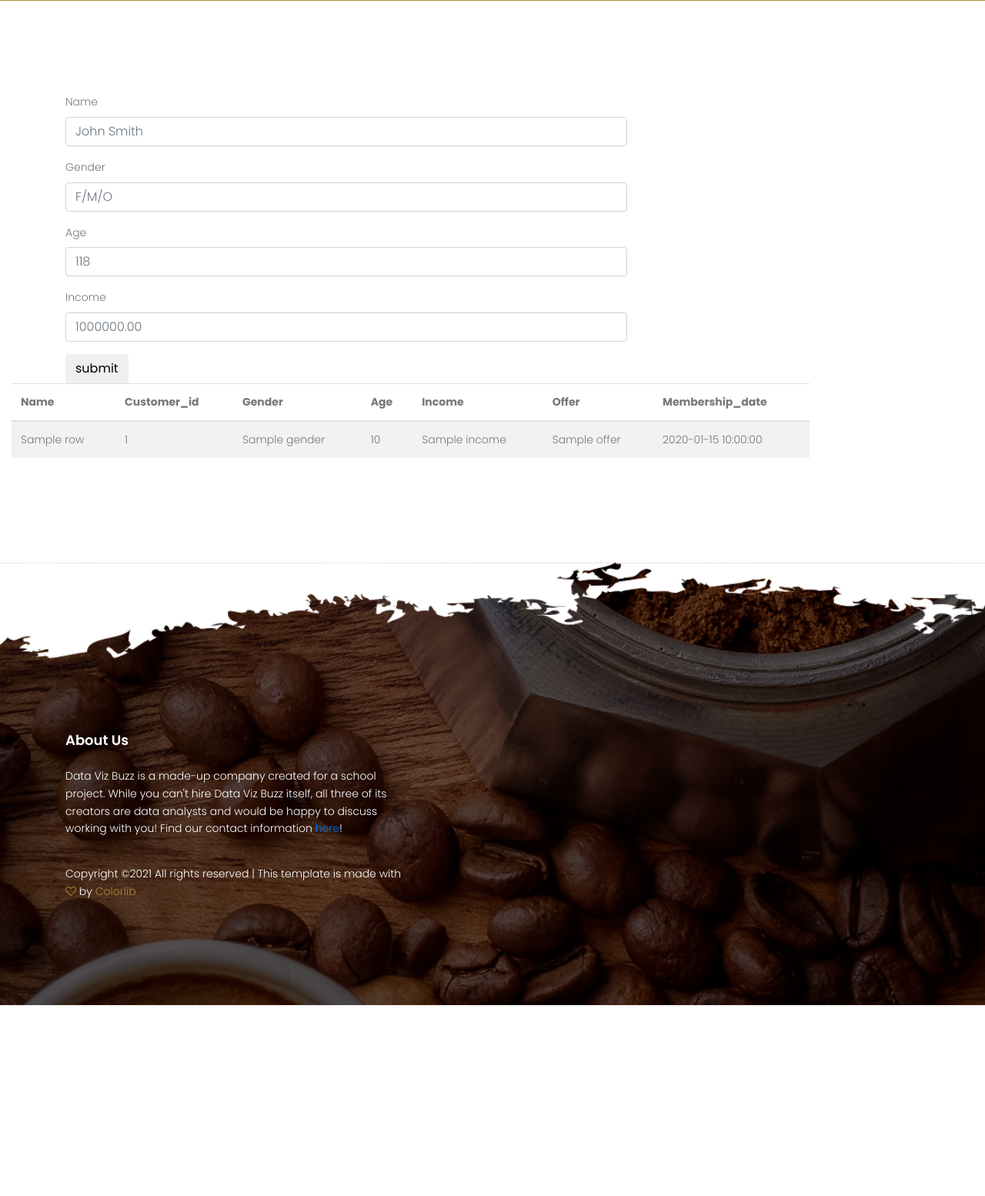
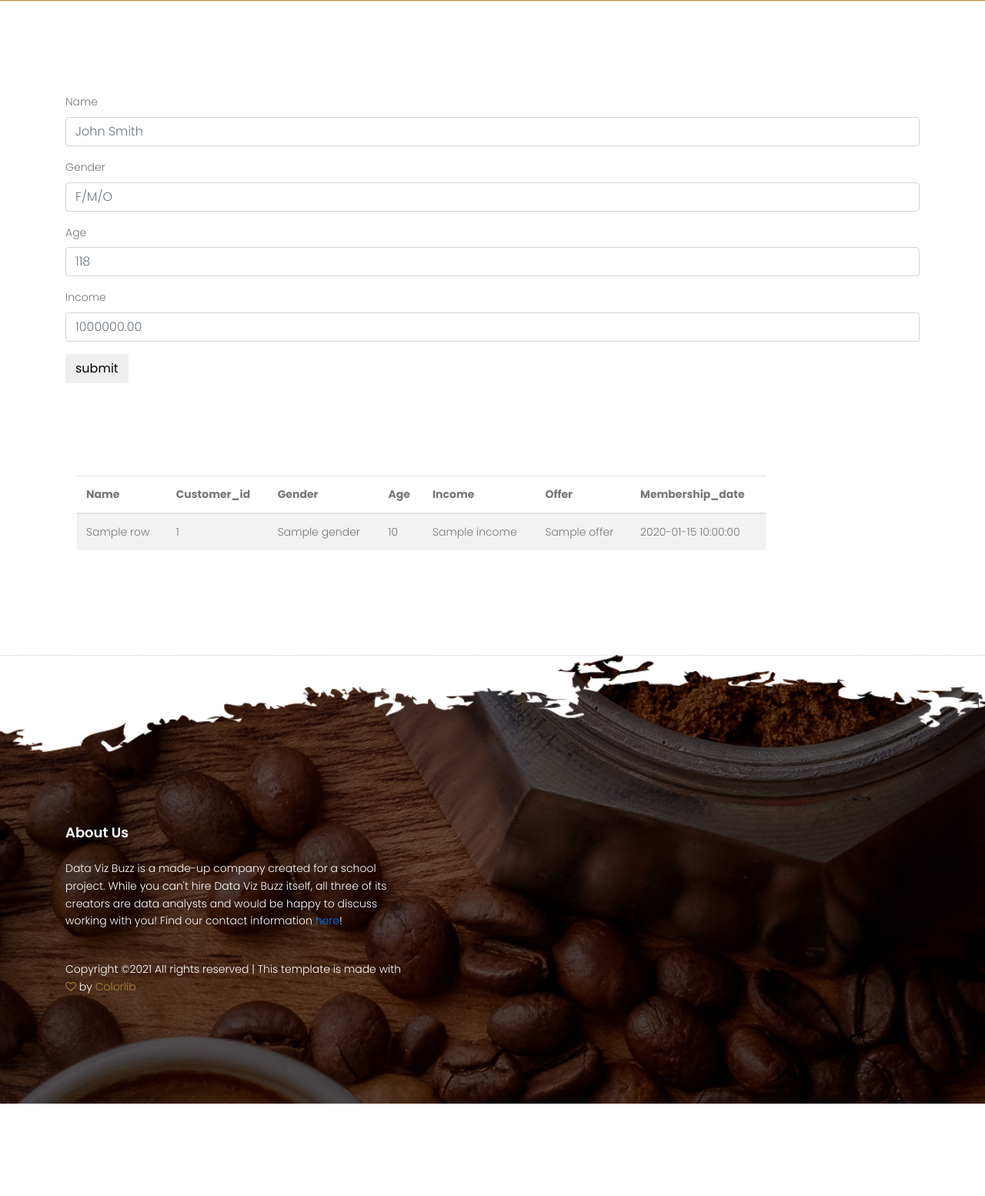
Before and after one commit to kehull/Project-3, a Flask app: template templates/model.html in a window 1280 px wide. Shown: the part 599-2153 px from the top of the page at 77% size. Before the commit the page ends 1905 px from the top, so only its background shows below. Run offline with Flask 2, Linux system fonts and the light colour scheme; the template is opened without the code that fills it: most values are stand-ins (such as "Sample title", 1, 10 or a date in 2020); some libraries are stand-ins or nearby versions.

Commit message:
Update model.html

```diff
--- a/templates/model.html
+++ b/templates/model.html
@@ -102,7 +102,7 @@
 		<div class="container border-top-generic">
 			<section class="filters">
 				<div class="row">
-					<div class="col-md-offset-2 col-md-8">
+					<div class="col-md-offset-2 col-md-12">
 						<form method="POST" role="form", name="petform">
 							<div class="form-group">
 								<label for="inputName">Name</label>
@@ -133,8 +133,11 @@
 
 
 			<!-- Start Generic Area -->
+			<section class="about-generic-area section-gap">
+				<div class="container border-top-generic">
 			<section class='customer table'>
 				<div class="col-md-10">
+
 				<div id="table-area" class="">
 				  <table id="customer-table" class="table table-striped">
 					<thead>
```
